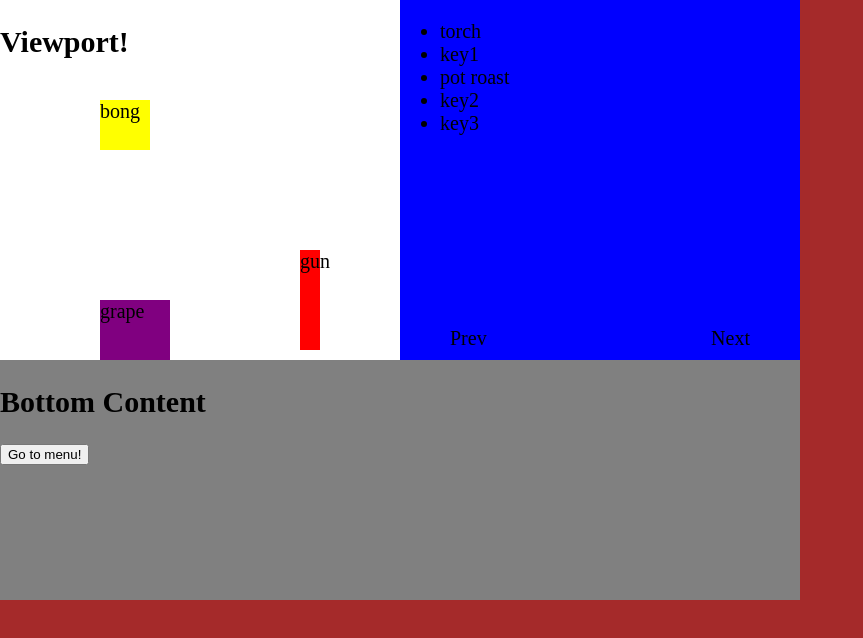
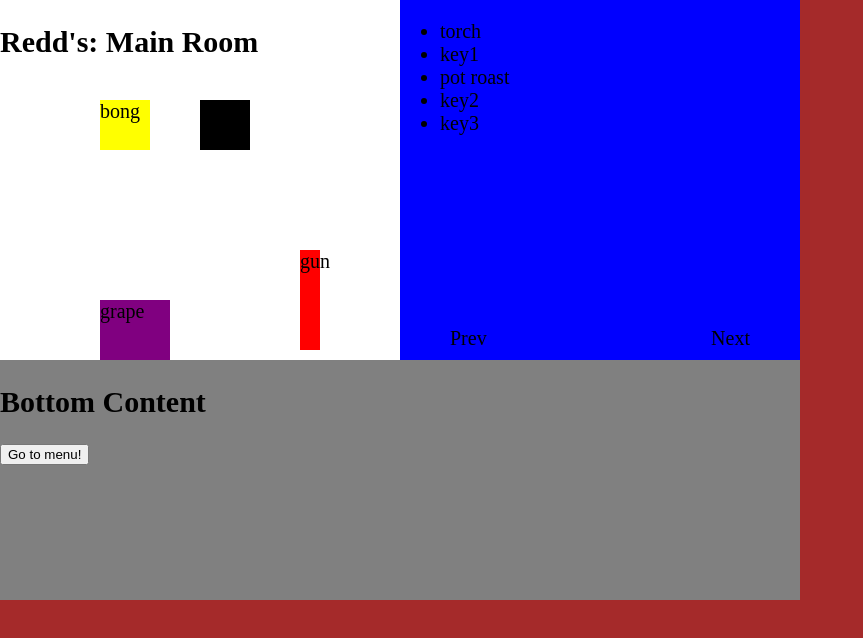
Before and after one commit to clavery63/point-click, a React app: page / in a window 1280 px wide. Shown: the top 638 px of the page, without its empty margins (0-863 px from the left). Built offline with nearby package versions, Linux system fonts and the light colour scheme.

Commit message:
add multiple rooms and doors

```diff
--- a/src/initialState.js
+++ b/src/initialState.js
@@ -15,6 +15,20 @@ export default {
   },
   rooms: {
     1: {
+      name: 'Redd\'s: Main Room',
+      doors: [
+        {
+          style: {
+            position: 'absolute',
+            left: 200,
+            top: 100,
+            width: 50,
+            height: 50,
+            'background-color': 'black'
+          },
+          dest: 2
+        },
+      ],
       items: [
         {
           style: {
@@ -50,6 +64,35 @@ export default {
           name: 'gun'
         }
       ]
+    },
+    2: {
+      name: 'Redd\'s: Bathroom',
+      doors: [
+        {
+          style: {
+            position: 'absolute',
+            left: 200,
+            top: 200,
+            width: 50,
+            height: 50,
+            'background-color': 'black'
+          },
+          dest: 1
+        },
+      ],
+      items: [
+        {
+          style: {
+            position: 'absolute',
+            left: 300,
+            top: 250,
+            width: 40,
+            height: 40,
+            'background-color': 'purple'
+          },
+          name: 'small grape'
+        }
+      ]
     }
   }
 };
--- a/src/reducers.js
+++ b/src/reducers.js
@@ -9,6 +9,11 @@ const player = (state = {}, action) => {
           ...state.items,
           action.name
         ]
+      }
+    case 'GO_TO_ROOM':
+      return {
+        ...state,
+        currentRoom: action.dest
       }
     default:
       return state
--- a/src/viewPort.jsx
+++ b/src/viewPort.jsx
@@ -1,17 +1,24 @@
 import React from 'react';
 
-export default function ViewPort({ items, onItemClick }) {
-  return (
-    <div className='view-port'>
-      <h2>Viewport!</h2>
-      {items.map(({ name, style }) => (
-        <div
-          onClick={() => onItemClick(name)}
-          style={style}
-        >
-          {name}
-        </div>
-      ))}
+const renderItems = ({ items, onItemClick }) =>
+  items.map(({ name, style }) => (
+    <div onClick={() => onItemClick(name)} style={style}>
+      {name}
     </div>
-  )
-}
+  ))
+
+const renderDoors = ({ doors, rooms, onDoorClick }) =>
+  doors.map(({ dest, style }) => {
+    const text = rooms[dest].text;
+    return <div onClick={() => onDoorClick(dest, text)} style={style}></div>
+  })
+
+const ViewPort = (props) => (
+  <div className='view-port'>
+    <h2>{props.name}</h2>
+    {renderItems(props)}
+    {renderDoors(props)}
+  </div>
+)
+
+export default ViewPort;
--- a/src/viewPortContainer.js
+++ b/src/viewPortContainer.js
@@ -6,10 +6,19 @@ const addItem = name => ({
   name
 });
 
+const goToRoom = (dest, text) => ({
+  type: 'GO_TO_ROOM',
+  dest,
+  text
+});
+
 const mapStateToProps = ({ rooms, player }) => {
-  const currentRoom = rooms[player.currentRoom];
+  const { doors, items, name } = rooms[player.currentRoom];
   return {
-    items: currentRoom.items
+    doors,
+    items,
+    name,
+    rooms
   };
 };
 
@@ -17,6 +26,9 @@ const mapDispatchToProps = dispatch => {
   return {
     onItemClick: name => {
       dispatch(addItem(name))
+    },
+    onDoorClick: (dest, text) => {
+      dispatch(goToRoom(dest, text))
     }
   }
 };
```
